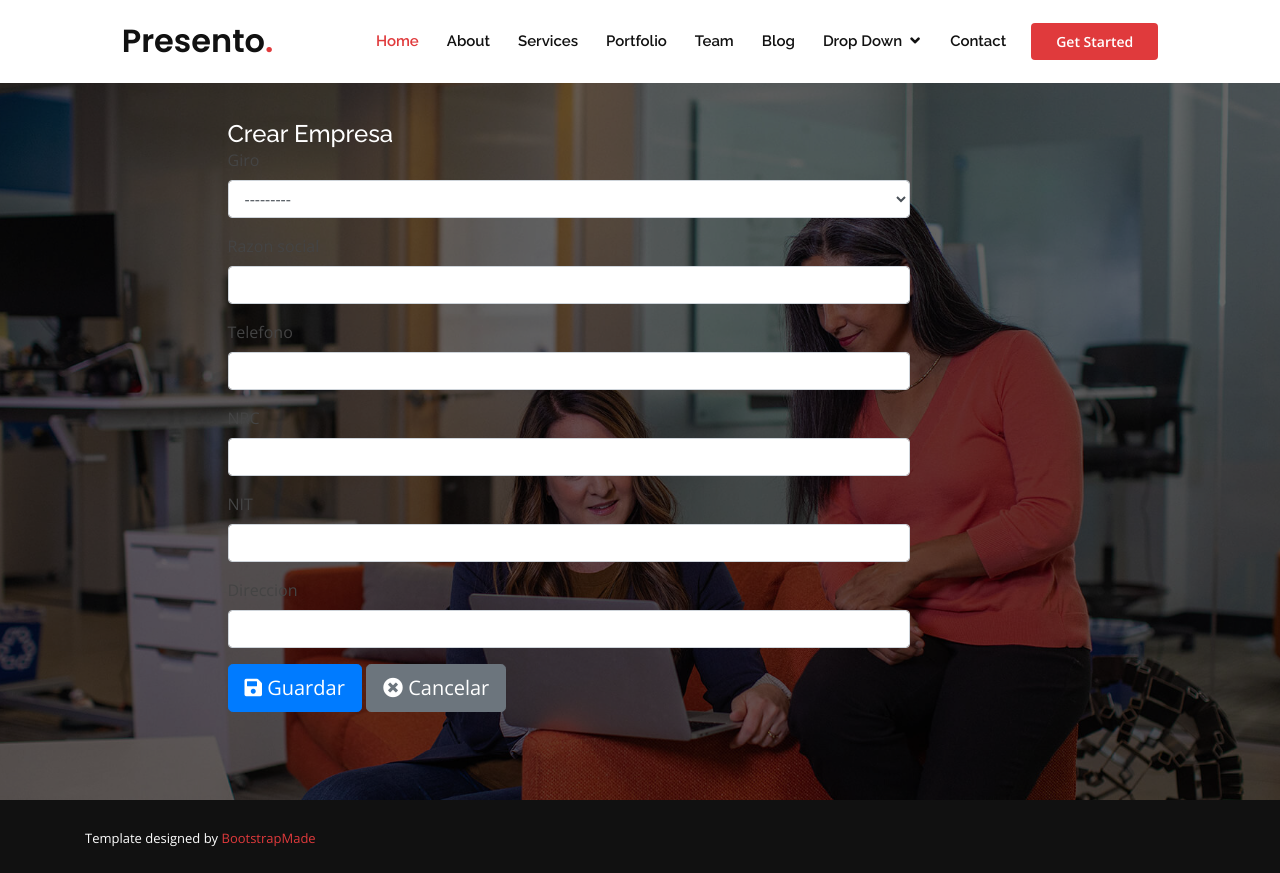
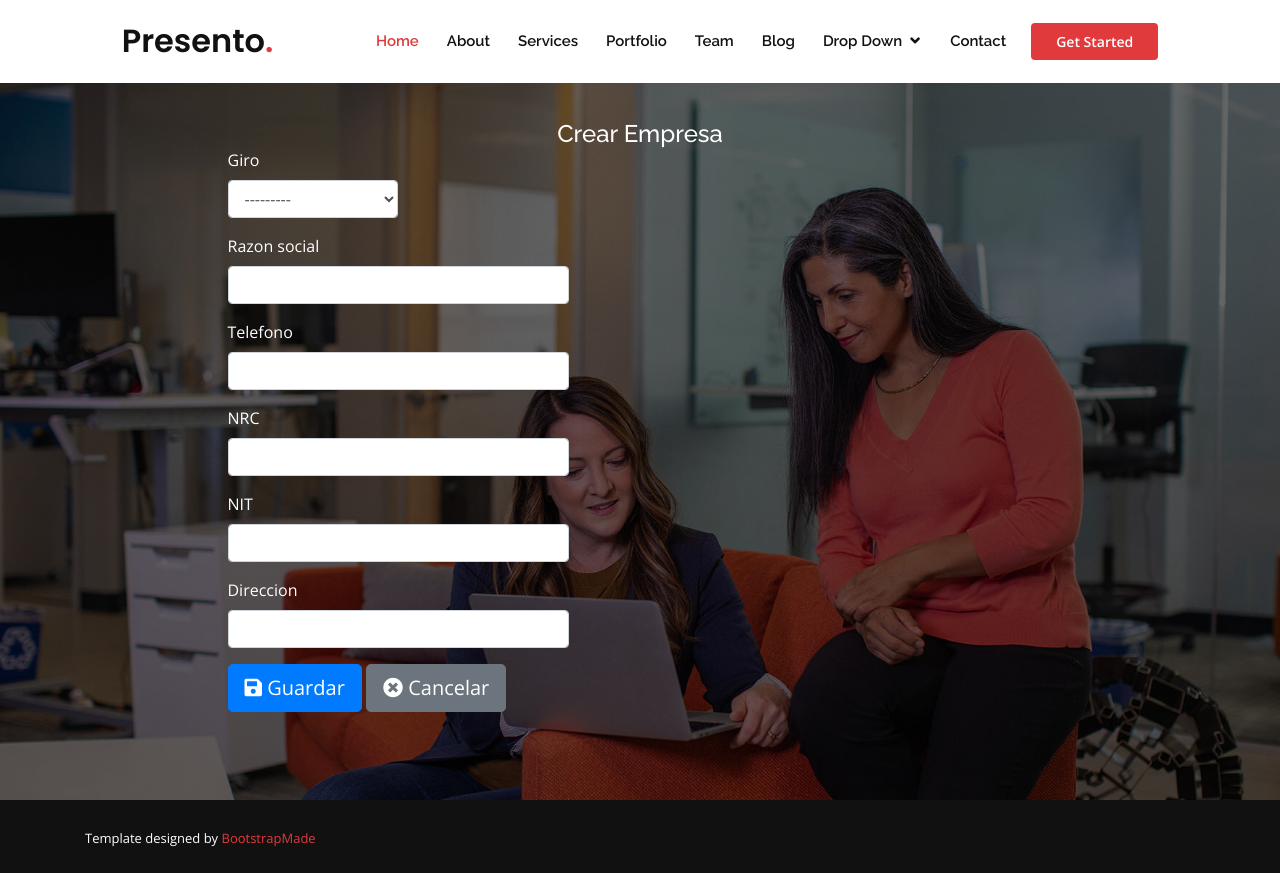
Before and after one commit to rubper/ANF-2020, a Django app: page /Empresa/crear in a window 1280 px wide. Run offline with Django 3.2, Linux system fonts and the light colour scheme; data comes from the database, SQL or seed files in the repository; both versions use the stored data as it was after the commit; some libraries are stand-ins or nearby versions.

Commit message:
crud_Empresa

```diff
--- a/sisanf2020/Empresa/urls.py
+++ b/sisanf2020/Empresa/urls.py
@@ -7,6 +7,7 @@ app_name = 'Empresa'
 urlpatterns = [
 
     path('crear',crear_Empresa.as_view(), name='crear'),
-
+    path('mostrar/<int:pk>/borrar',eliminar_Empresa.as_view(),name='eliminar'),
     path('mostrar',mostrar_Empresa.as_view(), name='mostrar'),
+    path('editar/<int:pk>',editar_Empreda.as_view(),name='editar'),
 ]
--- a/sisanf2020/Empresa/views.py
+++ b/sisanf2020/Empresa/views.py
@@ -1,7 +1,7 @@
 from django.shortcuts import render
 from .models import *
 from .forms import *
-from django.views.generic.edit import CreateView
+from django.views.generic.edit import CreateView,UpdateView,DeleteView
 from django.views.generic import ListView
 from django import forms
 from django.urls import reverse_lazy, reverse
@@ -17,9 +17,23 @@ class crear_Empresa(SuccessMessageMixin,CreateView):
     model= Empresa
     form_class= Empresa_Forms
     template_name= 'Empresa/crear_Empresa.html'
-    success_url = reverse_lazy('Empresa:administrador_Empresas')
+    success_url = reverse_lazy('Empresa:mostrar')
     Success_message = 'Empresa creada con exito'
 
 class mostrar_Empresa(ListView):
     model=Empresa
     template_name = 'Empresa/administrador_Empresas.html'
+
+class editar_Empreda(UpdateView):
+    model = Empresa
+    form_class = Empresa_Forms
+    template_name = 'Empresa/crear_Empresa.html'
+    success_url = reverse_lazy('Empresa:mostrar')
+    success_message = 'Los datos han sido modifcado'
+
+class eliminar_Empresa(DeleteView):
+    model= Empresa
+    form_class = Empresa_Forms
+    success_url = reverse_lazy('Empresa:mostrar')
+    def get_success_url(self):
+        return reverse_lazy('Empresa:mostrar')
--- a/sisanf2020/templates/Empresa/crear_Empresa.html
+++ b/sisanf2020/templates/Empresa/crear_Empresa.html
@@ -6,57 +6,57 @@ Empresa
 {% block content %}
 <!Doctype html>
 <div class="container">
-    <div class="row mt-3">
+    <div class="row mt-3" >
       <div class="col-md-9 mx-auto">
         <div>
-					<h2>Crear Empresa</h2>
+					<h2 style="text-align: center;">Crear Empresa</h2>
 					<form method="POST">
 						{% csrf_token %}
             {{ form.errors }}
             <div class="row">
 							<div class="col-md-10 col-md-offset-2">
-								<div class="form-group">
-									<label >Giro</label>
+								<div class="form-group" style="width: 25%;">
+									<label style="color: white;">Giro</label>
 									{{ form.idGiro }}
 								</div>
 							</div>
 						</div>
             <div class="row">
 							<div class="col-md-10 col-md-offset-2">
-								<div class="form-group">
-									<label >Razon social</label>
+								<div class="form-group" style="width: 50%;">
+									<label style="color: white;">Razon social</label>
 									{{ form.rasonsocial }}
 								</div>
 							</div>
 						</div>
             <div class="row">
 							<div class="col-md-10 col-md-offset-2">
-								<div class="form-group">
-									<label>Telefono</label>
+								<div class="form-group" style="width: 50%;">
+									<label style="color: white;">Telefono</label>
 									{{ form.telefono }}
 								</div>
 							</div>
                         </div>
             <div class="row">
 							<div class="col-md-10 col-md-offset-2">
-								<div class="form-group">
-									<label >NRC</label>
+								<div class="form-group" style="width: 50%;">
+									<label style="color: white;" >NRC</label>
 									{{ form.nrc }}
 								</div>
 							</div>
                         </div>
             <div class="row">
 							<div class="col-md-10 col-md-offset-2">
-								<div class="form-group">
-									<label >NIT</label>
+								<div class="form-group" style="width: 50%;">
+									<label style="color: white;" >NIT</label>
 									{{ form.nit }}
 								</div>
 							</div>
                         </div>
             <div class="row">
 							<div class="col-md-10 col-md-offset-2">
-								<div class="form-group">
-									<label >Direccion</label>
+								<div class="form-group" style="width: 50%;">
+									<label style="color: white;" >Direccion</label>
 									{{ form.direccion }}
 								</div>
 							</div>
```
Also changed, not shown: sisanf2020/templates/Empresa/administrador_Empresas.html (+5 -4 lines), sisanf2020/db.sqlite3.
